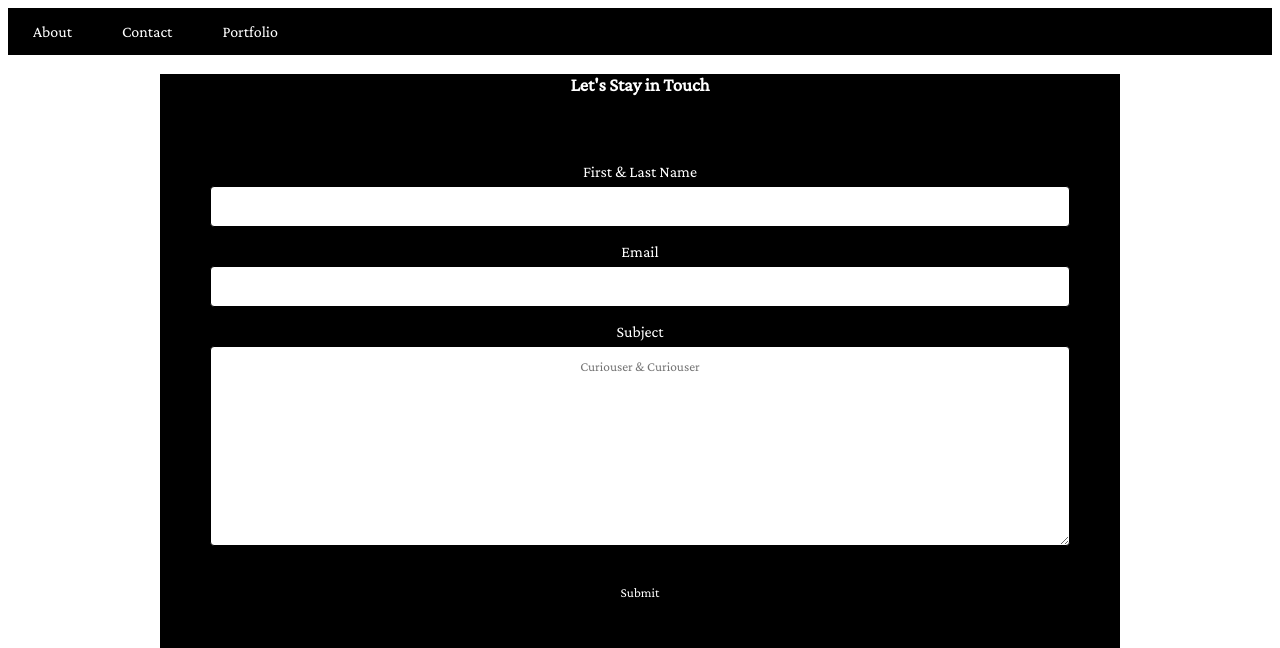
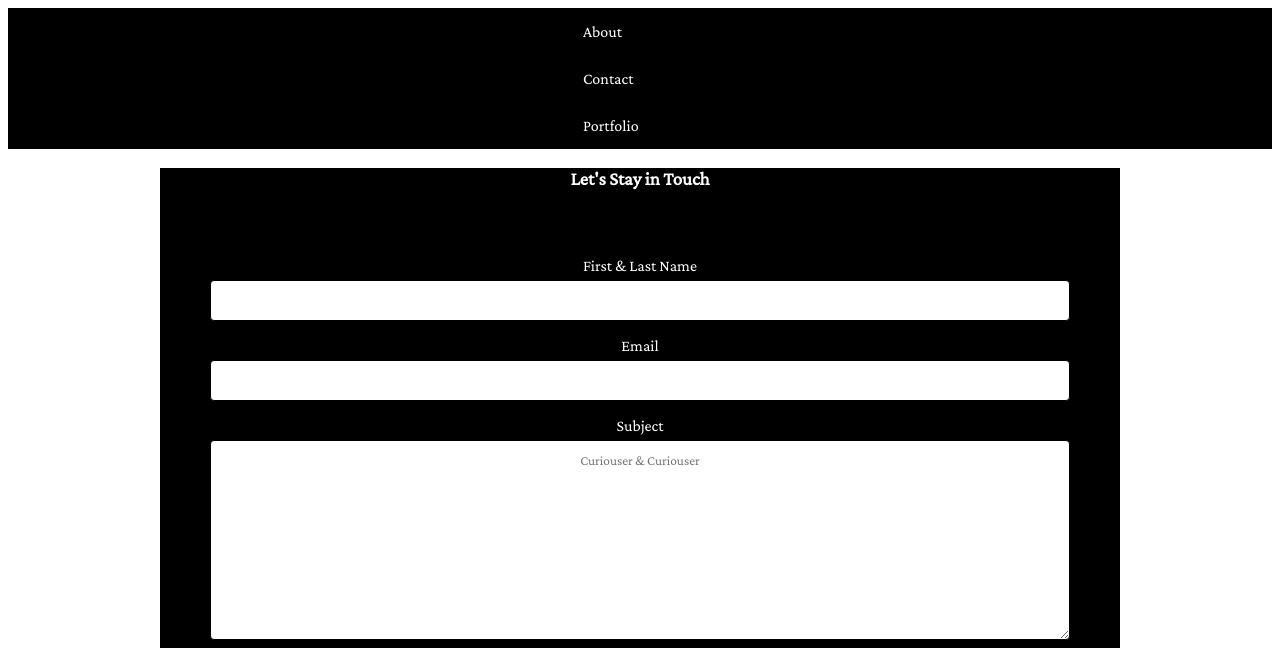
Before and after one commit to ursa-min0r/ursa-min0r.github.io, a plain HTML site: page contact.html in a window 1280 px wide. Shown: the top 648 px of the page. Drawn offline with nearby package versions, Linux system fonts and the light colour scheme.

Commit message:
HTML and CSS Update

```diff
--- a/ASSETS/CSS/style.css
+++ b/ASSETS/CSS/style.css
@@ -5,7 +5,7 @@
 }
 
 
-   /* INDEX.HTML */
+ /* ABOUT.HTML */
 
 .body1 {
 
@@ -25,7 +25,8 @@
     ul {
       list-style-type: none;
       margin: auto;
-        padding: 0;
+      padding-left: 550px;
+      padding-right: 550px;
       overflow: hidden;
       background-color: black;
       clear: both;
```
Also changed, not shown: about.html (+1 -2 lines). Lines whose indentation alone changed are shown as unchanged.
